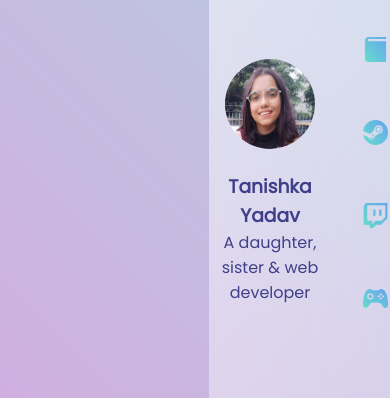
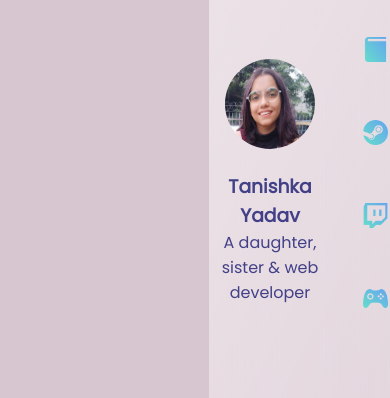
Before and after one commit to Tanishka-dev/Glass-Portfolio-CSS, a plain HTML site: page index.html in a window 390 px wide. Shown: the top 398 px of the page. Drawn offline with Linux system fonts and the light colour scheme; a web font is replaced by a local one.

Commit message:
media queries added

```diff
--- a/style.css
+++ b/style.css
@@ -187,9 +187,12 @@ a:hover {
 }
 
 @media only screen and (max-width: 700px) {
+  main {
+    background: #d7c5cf;
+    font-family: "Poppins";
+  }
   body {
-    background: linear-gradient(to right top, #dda0dd, #add8e6);
-    font-family: "Poppins";
+    background: #d7c5cf;
   }
   .glass {
     border-radius: 0;
```
